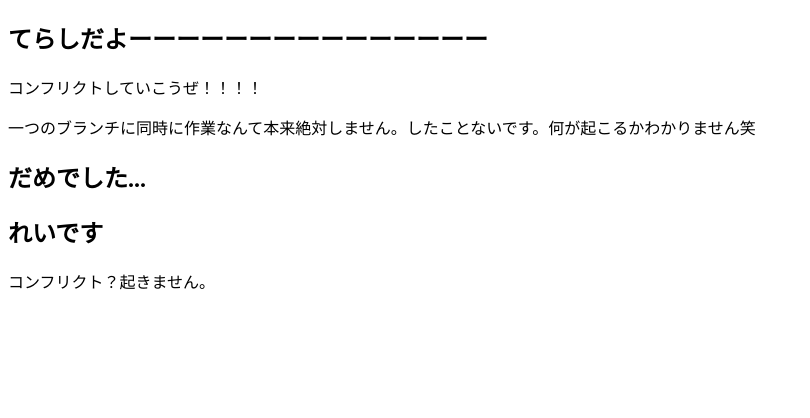
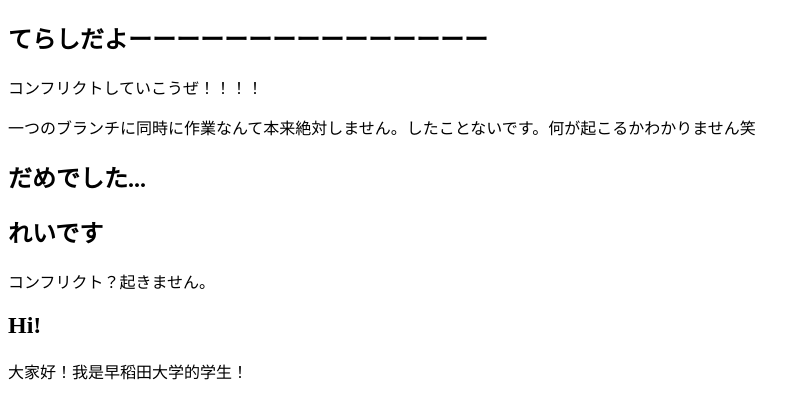
Before and after one commit to KEISHIRO-TERASHITA/git_practice, a plain HTML site: page make_conflict/index.html in a window 1280 px wide. Shown: the whole page, without its empty margins (0-810 px from the left). Drawn offline with Linux system fonts and the light colour scheme.

Commit message:
コンフリクト用変更

```diff
--- a/make_conflict/index.html
+++ b/make_conflict/index.html
@@ -20,5 +20,9 @@
     <h1>れいです</h1>
     <p>コンフリクト？起きません。</p>
   </section>
+  <section>
+    <h1>Hi!</h1>
+    <p>大家好！我是早稻田大学的学生！</p>
+  </section>
 </body>
 </html>
```
